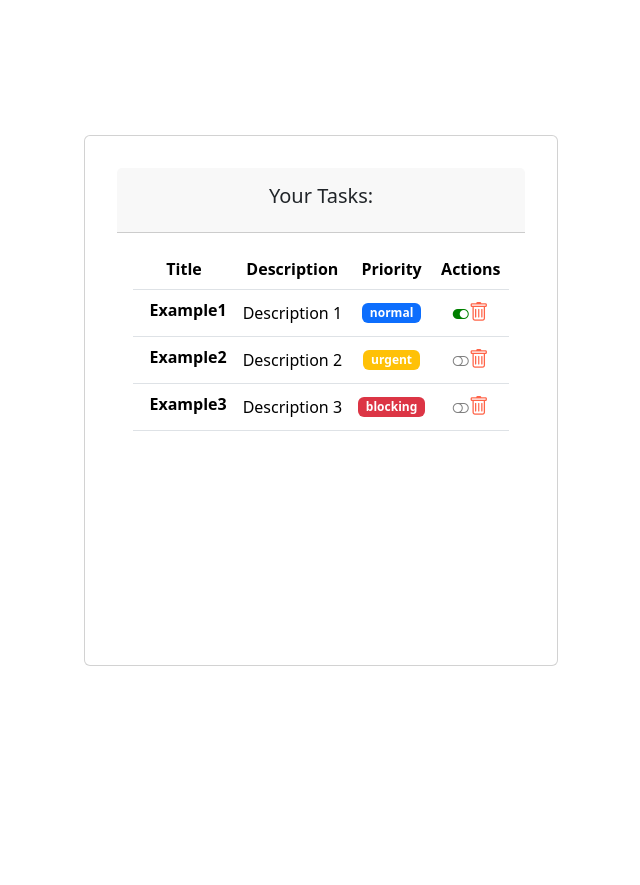
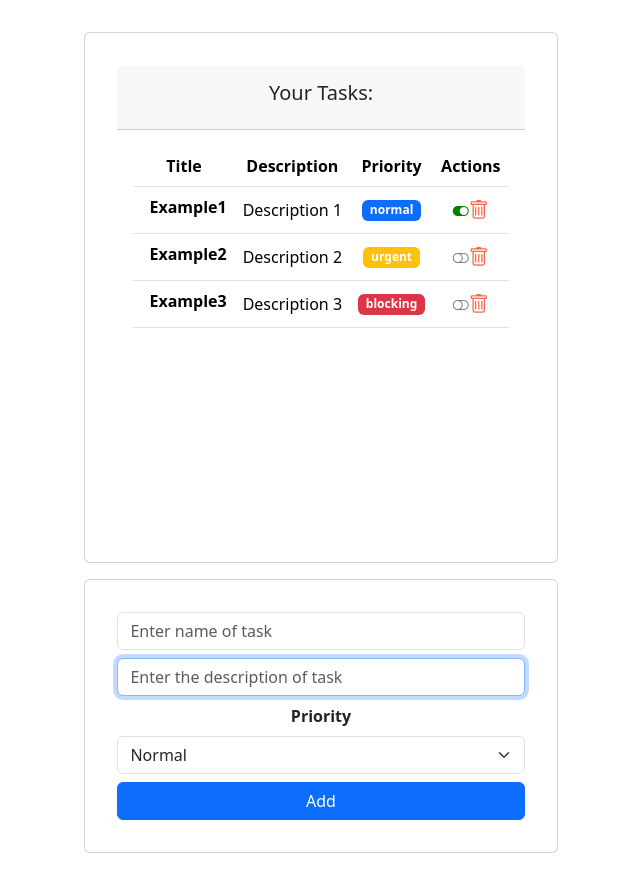
Before and after one commit to miguelruizF/app_tasks, a React (Vite) app: page / in a window 1280 px wide. Shown: the whole page, without its empty margins (319-959 px from the left). Before the commit the page ends 800 px from the top, so only its background shows below. Built offline with nearby package versions, Linux system fonts and the light colour scheme.

Commit message:
Implementacion de formulario para agregar tareas - TaskForm

```diff
--- a/src/components/container/Task_List.jsx
+++ b/src/components/container/Task_List.jsx
@@ -9,6 +9,7 @@ import { Table } from "react-bootstrap";
 
 //importar hoja de estilos task.scss
 import '../../styles/task.scss'
+import { TaskForm } from "../pure/forms/TaskForm";
 // import { TaskForm } from "../pure/forms/TaskForm";
 
 export const Task_ListComponent = () => {
@@ -52,10 +53,18 @@ export const Task_ListComponent = () => {
         setTasks(tempTask);
     }
 
+    function addTask(task) {
+        console.log(`Tarea eliminada`, task);
+        // const index = tasks.indexOf(task); //Buscamos el indice de la tarea
+        const tempTask = [...tasks]; //Creamos una copia de todas las tareas
+        tempTask.push(task);
+        setTasks(tempTask);
+    }
+
     return (
         <div>
             <div className="col-12">
-                <div className="card">
+                <div className="card mb-3">
                     {/* Card Header (title) */}
                     <div className="card-header p-3">
                         <h5>Your Tasks: </h5>
@@ -87,6 +96,7 @@ export const Task_ListComponent = () => {
                         </Table>
                     </div>
                 </div>
+                <TaskForm add={ addTask }></TaskForm>
             </div>
         </div>
     )
--- a/src/components/pure/forms/TaskForm.jsx
+++ b/src/components/pure/forms/TaskForm.jsx
@@ -1,7 +1,8 @@
 import { useRef } from "react"
-import { Form } from "react-bootstrap"
+import { Button, Form } from "react-bootstrap"
 import PropTypes from 'prop-types'
 import { LEVELS } from "../../../models/levels.enum";
+import { Task } from "../../../models/task.class";
 
 export const TaskForm = ( { add } ) => {
 
@@ -13,11 +14,28 @@ export const TaskForm = ( { add } ) => {
     //Funcion para agregar tarea desde el formulario
     function addTask(e) {
         e.preventDefault(); //Evitar la recarga
+        const newTask = new Task(
+            nameRed.current.value,
+            descriptionRef.current.value,
+            false,
+            levelRef.current.value
+        );
+        add(newTask);
     }
 
     return (
-        <Form>
-
+        <Form onSubmit={ addTask } className="card">
+            <Form.Group>
+                <Form.Control ref={ nameRed } id="inputName" type="text" required autoFocus placeholder="Enter name of task" className="mb-2"></Form.Control>
+                <Form.Control ref={ descriptionRef } id="inputDescription" type="text" required autoFocus placeholder="Enter the description of task" className="mb-2"></Form.Control>
+                <Form.Label htmlFor="selectLevel" className="sr-only fw-bold">Priority</Form.Label>
+                <Form.Select ref={ levelRef } defaultValue={ LEVELS.NORMAL } id="selectLevel">
+                    <option value={ LEVELS.NORMAL }>Normal</option>
+                    <option value={ LEVELS.URGENT }>Urgent</option>
+                    <option value={ LEVELS.BLOCKING }>Blocking</option>
+                </Form.Select>
+            </Form.Group>
+            <Button type="submit" className="btn-primary mt-2">Add</Button>
         </Form>
     )
 }
```
